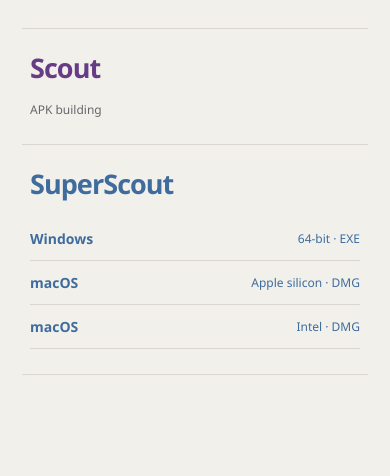
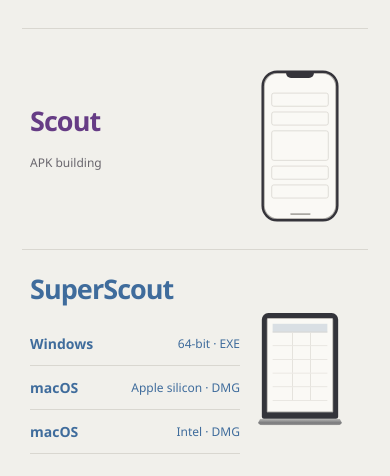
Before and after one commit to Codings-Biggest-Fan/Scouting-Website, a plain HTML site: page index.html in a window 390 px wide. Shown: the part 166-642 px from the top of the page. Drawn offline with Linux system fonts and the light colour scheme.

Commit message:
Restore phone and laptop graphics on download page

```diff
--- a/index.html
+++ b/index.html
@@ -20,16 +20,26 @@
     <section class="download-intro"><h1>Downloads</h1></section>
     <section class="products" aria-label="App downloads">
       <article class="product product-scout">
+        <div class="product-copy">
         <h2>Scout</h2>
         <p class="availability">APK building</p>
+        </div>
+        <div class="device-stage" aria-hidden="true">
+          <div class="phone"><span class="phone-camera"></span><div class="phone-field"></div><div class="phone-field"></div><div class="phone-field phone-field-tall"></div><div class="phone-field"></div><div class="phone-field"></div><span class="phone-home"></span></div>
+        </div>
       </article>
       <article class="product product-super">
+        <div class="product-copy">
         <h2>SuperScout</h2>
         <ul class="download-links">
           <li><a href="https://github.com/Codings-Biggest-Fan/Scouting-Downloads/releases/download/v1.1.0/SuperScout-1.1.0-win-x64.exe">Windows <span>64-bit · EXE</span></a></li>
           <li><a href="https://github.com/Codings-Biggest-Fan/Scouting-Downloads/releases/download/v1.1.0/SuperScout-1.1.0-mac-arm64.dmg">macOS <span>Apple silicon · DMG</span></a></li>
           <li><a href="https://github.com/Codings-Biggest-Fan/Scouting-Downloads/releases/download/v1.1.0/SuperScout-1.1.0-mac-x64.dmg">macOS <span>Intel · DMG</span></a></li>
         </ul>
+        </div>
+        <div class="device-stage" aria-hidden="true">
+          <div class="laptop"><div class="laptop-screen"><div class="table-head"></div><div class="table-row"></div><div class="table-row"></div><div class="table-row"></div><div class="table-row"></div><div class="table-row"></div></div><div class="laptop-base"></div></div>
+        </div>
       </article>
     </section>
   </main>
--- a/site.css
+++ b/site.css
@@ -134,6 +134,5 @@
 
 
 /* Download page */
-.product { display: block; }
 .product h2 { margin-bottom: 20px; }
 .availability { margin: 0; }
```
